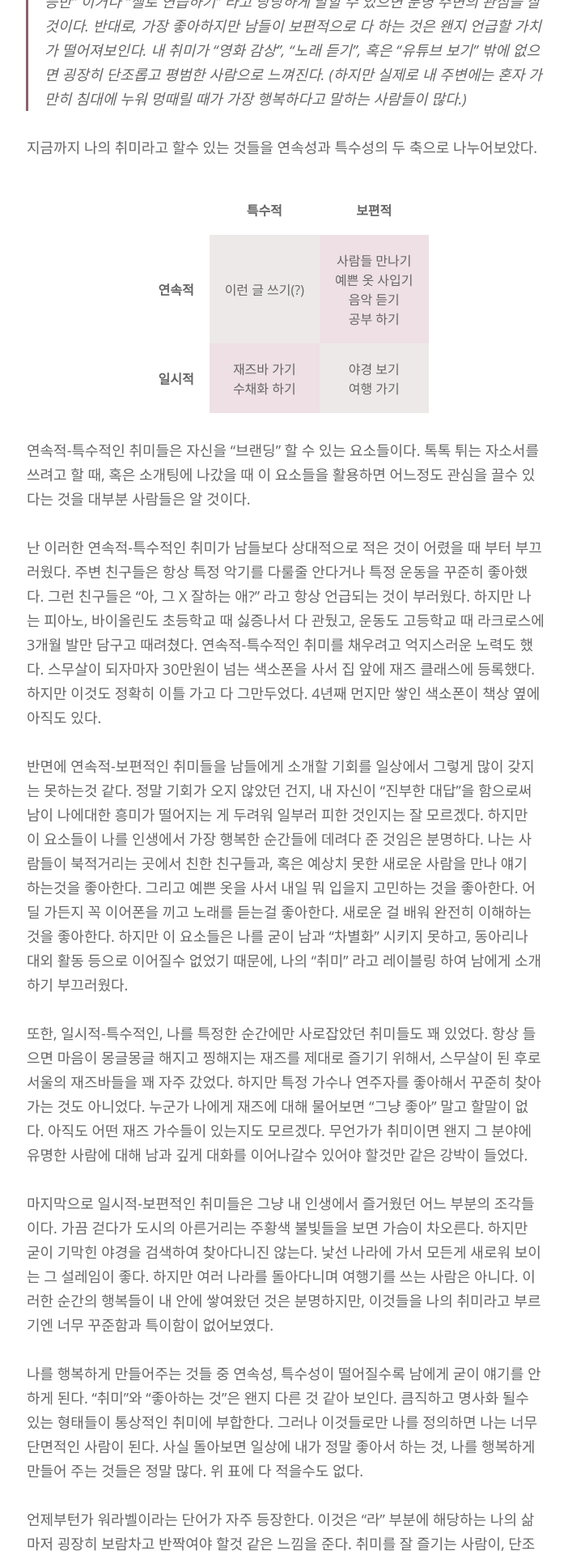
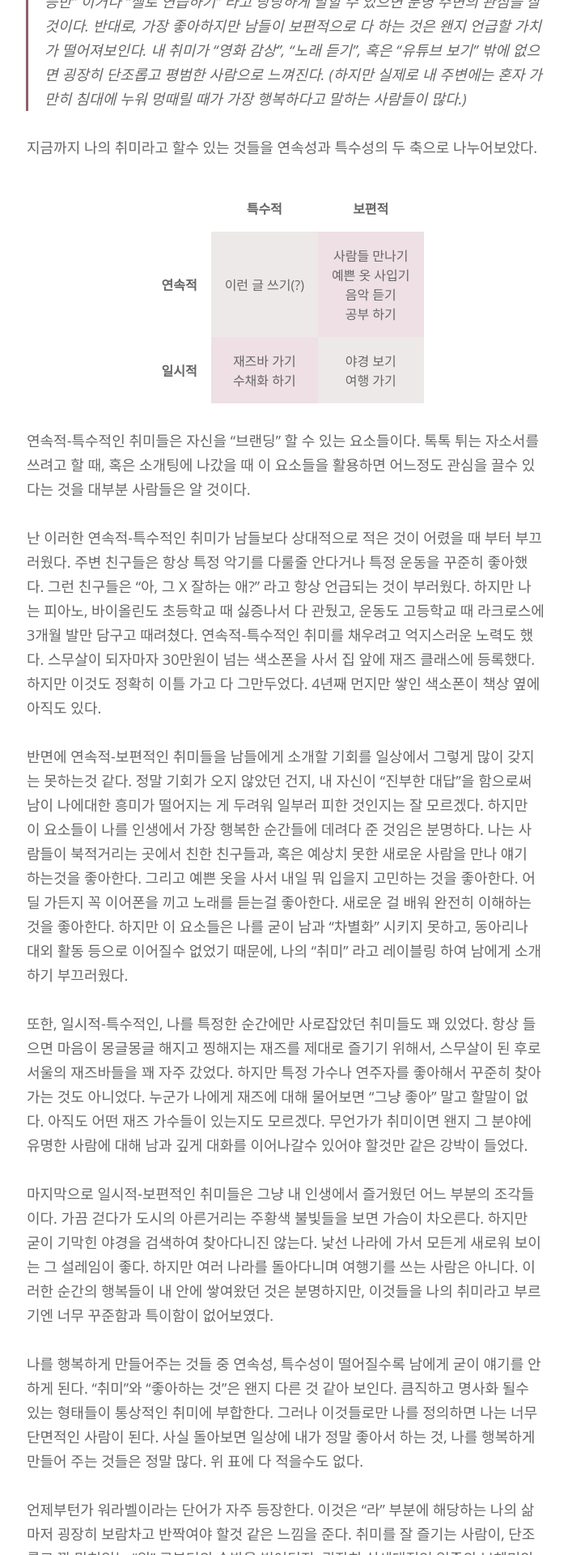
Before and after one commit to minniie/minniie.github.io, a Jekyll site: the page built from _posts/2021-08-05-post4.markdown, in a window 1280 px wide. Shown: the part 1789-3709 px from the top of the page at 81% size, without its empty margins (287-989 px from the left). Built offline with Jekyll 4.4.1, drawn with Linux system fonts in a browser that asks for light colours; nearby versions of some CDN libraries; some web fonts are replaced.

Commit message:
Update main.sass

```diff
--- a/css/main.sass
+++ b/css/main.sass
@@ -39,11 +39,11 @@ table
   border: 1px solid #FFF
   border-collapse: collapse
 th
-  padding: 19px
+  padding: 17px
   text-align: center
   background: #FFF
 td
-  padding: 19px
+  padding: 17px
   text-align: center
 
 tr:nth-child(1) td:first-child
```
